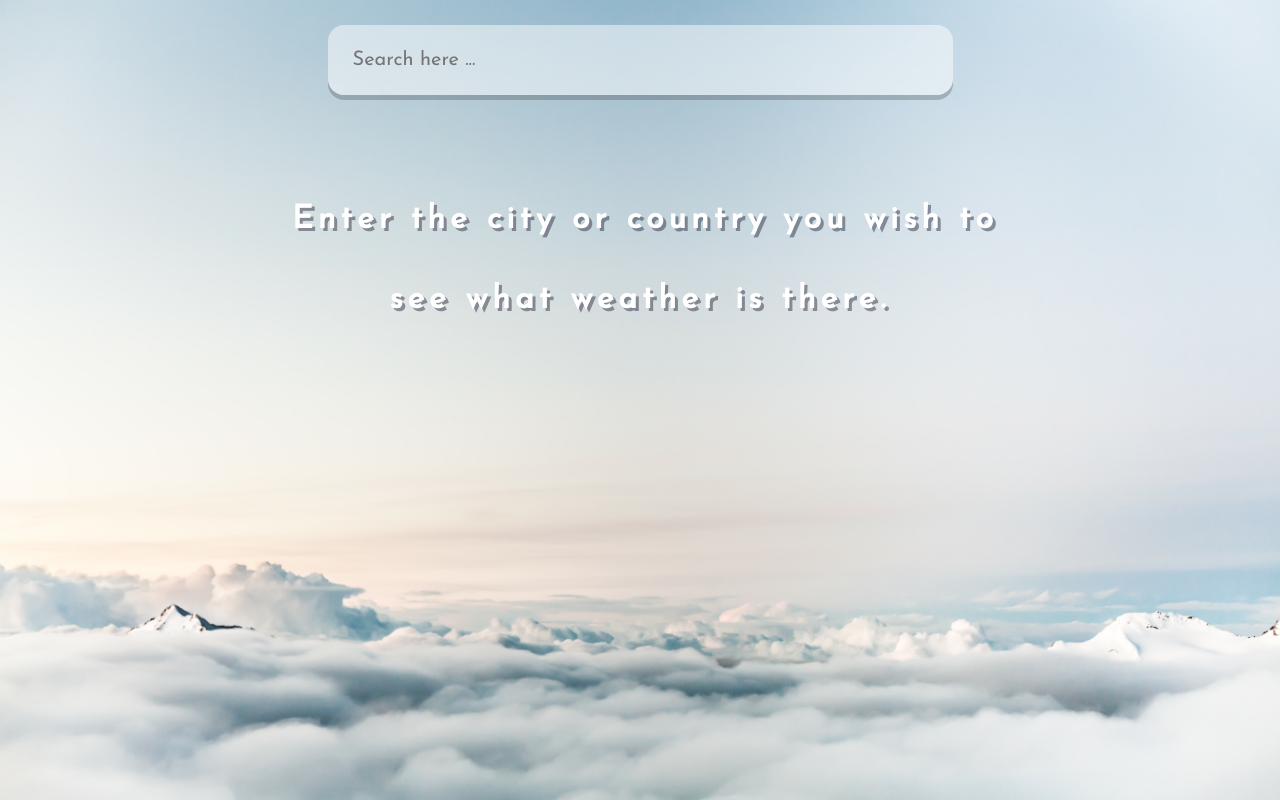
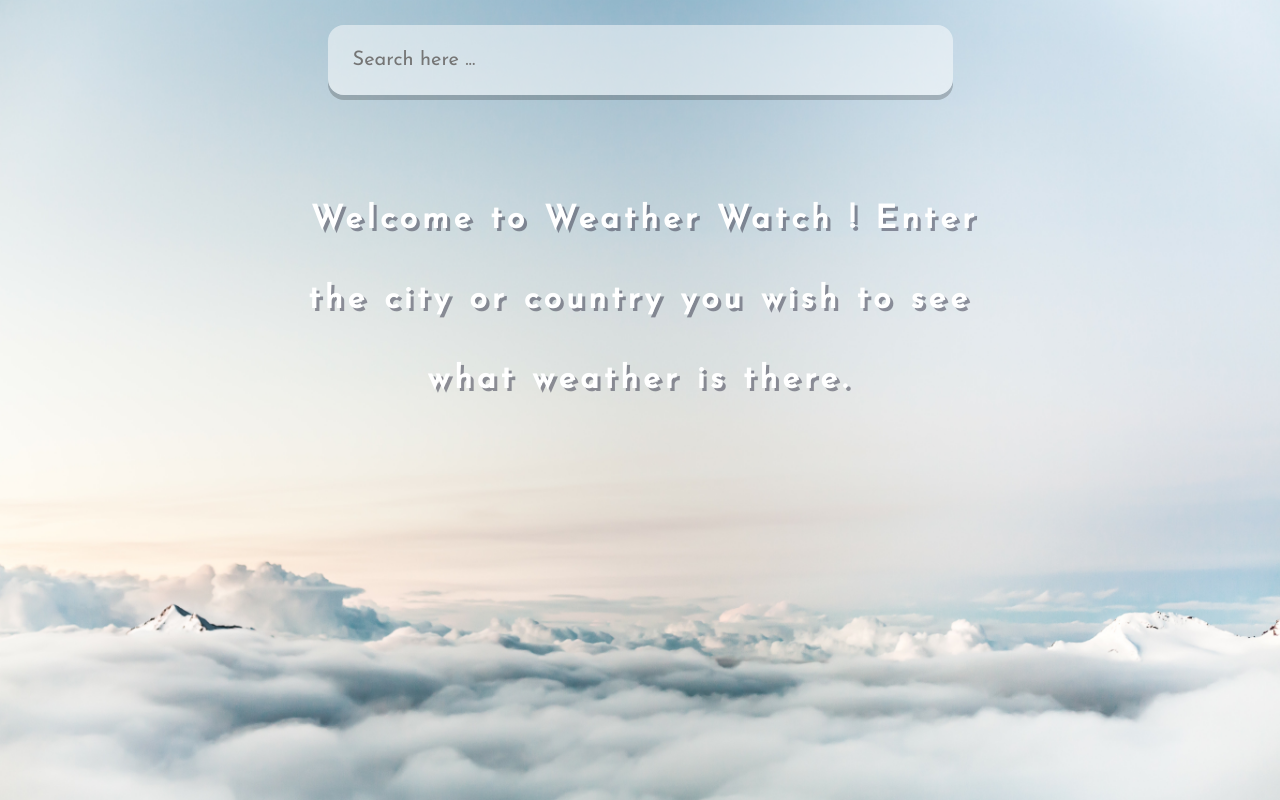
Before and after one commit to Ismar1997/weather-watch, a React (Create React App) app: page / in a window 1280 px wide. Built offline with nearby package versions, Linux system fonts and the light colour scheme.

Commit message:
Deleted landing text

```diff
--- a/src/App.js
+++ b/src/App.js
@@ -111,7 +111,8 @@ function App() {
         ) : (
           <div className="landing-page">
             <h1>
-              Enter the city or country you wish to see what weather is there.
+              Welcome to Weather Watch ! Enter the city or country you wish to
+              see what weather is there.
             </h1>
           </div>
         )}
```
